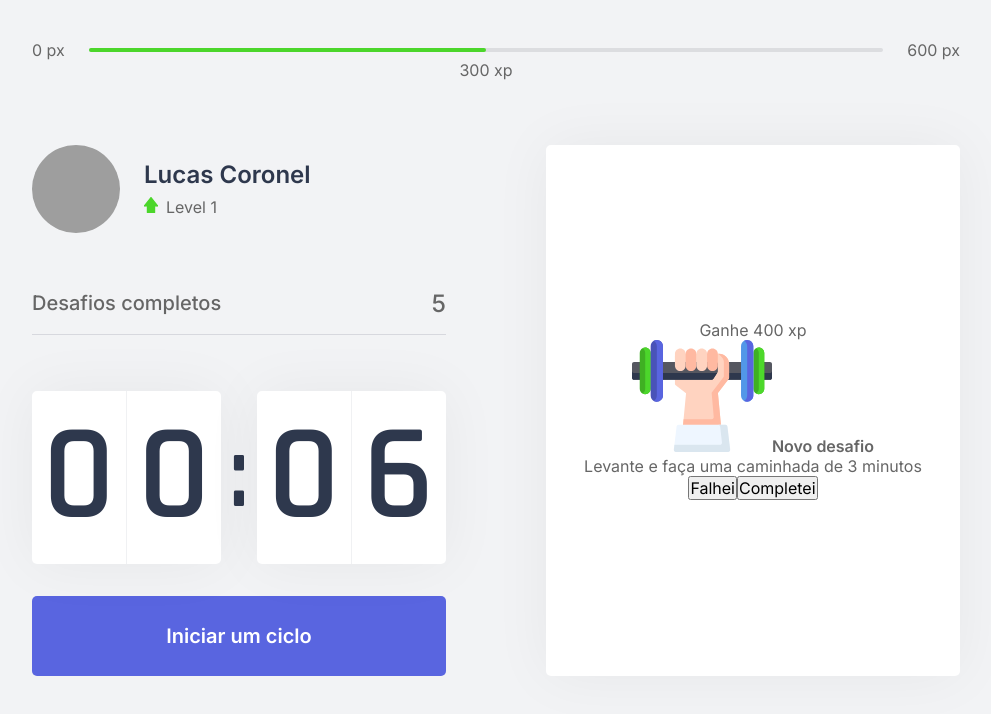
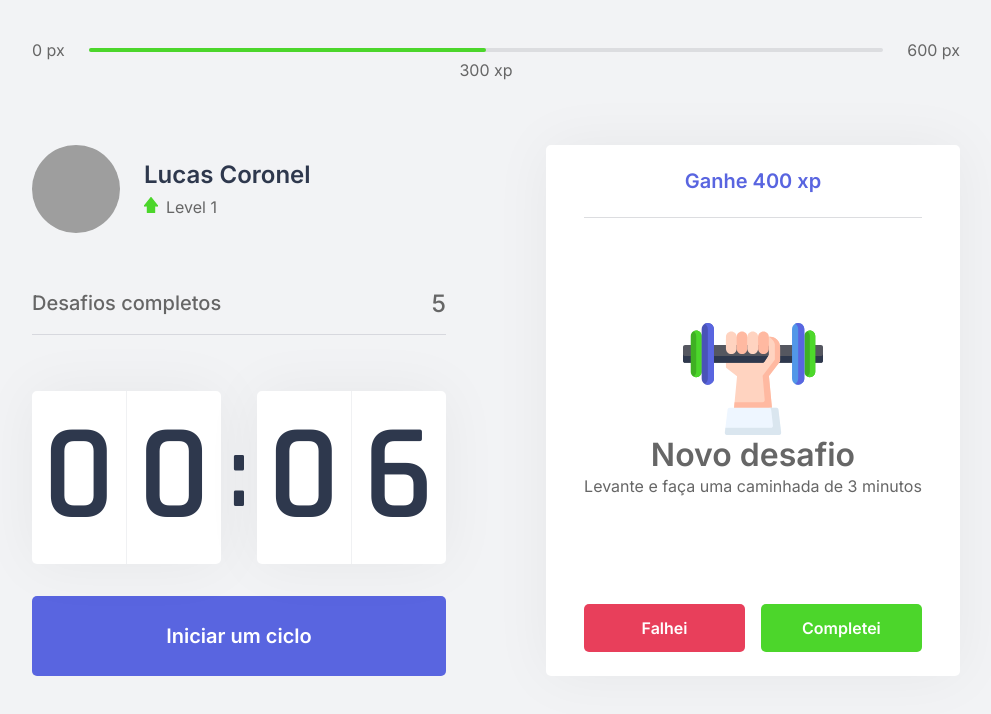
Before and after one commit to lccoronel/NLW4, a Next.js app: page / in a window 1280 px wide. Shown: the top 714 px of the page, without its empty margins (144-1135 px from the left). Built offline with nearby package versions, Linux system fonts and the light colour scheme; grey boxes are pictures that could not be loaded.

Commit message:
creating challenge box

```diff
--- a/src/styles/components/ChallengeBox.module.css
+++ b/src/styles/components/ChallengeBox.module.css
@@ -38,3 +38,66 @@
 .challengeNotActive p img {
   margin-bottom: 1rem;
 }
+
+.challengeActive {
+  height: 100%;
+  display: flex;
+  flex-direction: column;
+}
+
+.challengeActive header {
+  color: var(--blue);
+  font-weight: 600;
+  font-size: 1.25rem;
+  padding: 0 2rem 1.5rem;
+  border-bottom: 1px solid var(--gray-line);
+}
+
+.challengeActive main {
+  flex: 1;
+  display: flex;
+  flex-direction: column;
+  align-items: center;
+  justify-content: center;
+}
+
+.challengeActive main strong {
+  font-weight: 600;
+  font-size: 2rem;
+  color: 1.5rem 0 1rem;
+}
+
+.challengeActive main p {
+  line-height: 1.5;
+}
+
+.challengeActive footer {
+  display: grid;
+  grid-template-columns: repeat(2, 1fr);
+  gap: 1rem;
+}
+
+.challengeActive footer button {
+  height: 3rem;
+  display: flex;
+  align-items:  center;
+  justify-content: center;
+  border: 0;
+  border-radius: 5px;
+  color: var(--white);
+  font-size: 1rem;
+  font-weight: 1rem;
+  font-weight: 600;
+}
+
+.challengeActive footer button.challengeFailedButton {
+  background: var(--red);
+}
+
+.challengeActive footer button.challengeSuccededButton {
+  background: var(--green);
+}
+
+.challengeActive footer button:hover {
+  filter: brightness(0.9);
+}
```
